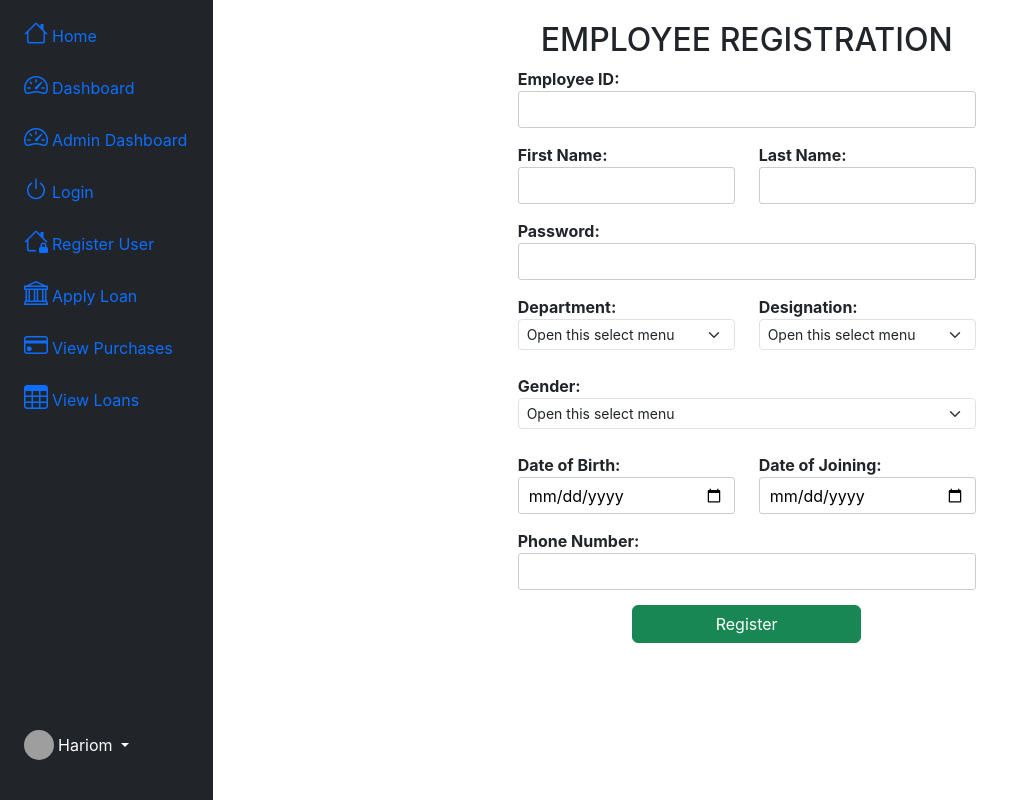
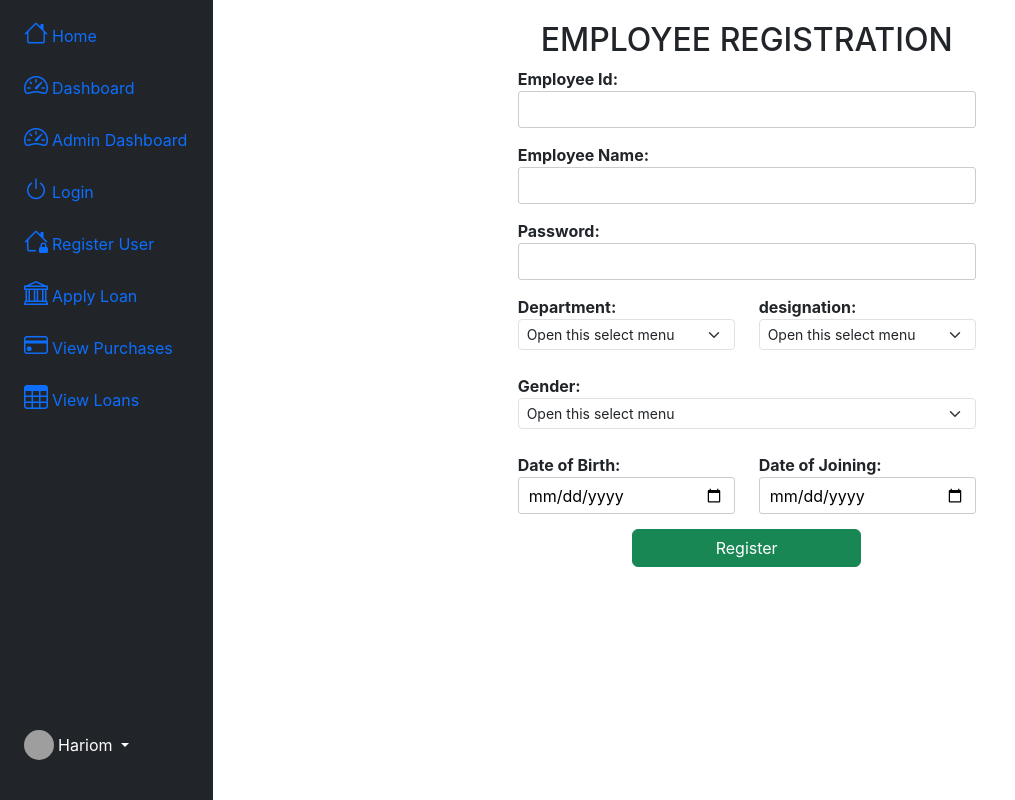
Before and after one commit to Hariom1509/LoanWell, a React (Create React App) app: page /register in a window 1280 px wide. Shown: the whole page, without its empty margins (0-1015 px from the left). Built offline with nearby package versions, Linux system fonts and the light colour scheme; grey boxes are pictures that could not be loaded.

Commit message:
login register connected

```diff
--- a/src/components/AdminLogin.js
+++ b/src/components/AdminLogin.js
@@ -8,19 +8,19 @@ const AdminLogin = () => {
 
     const history = useNavigate();
 
-    const [email, setEmail] = useState('');
+    const [employee_id, setEmployee_id] = useState('');
     const [password, setPassword] = useState('');
     const [successMessage, setSuccessMessage] = useState('');
     const [errorMessage, setErrorMessage] = useState('');
 
     const handleLogin = async () => {
-        if (!email || !password) {
-          setErrorMessage('Please enter both email and password.');
+        if (!employee_id || !password) {
+          setErrorMessage('Please enter both employee_id and password.');
           return;
         }
 
         const employee = {
-          email,
+          employee_id,
           password
         };
 
@@ -33,7 +33,7 @@ const AdminLogin = () => {
                 history('/admin-dashboard'); // navigates to product Component
               }, 0);
             } else {
-              setErrorMessage('Invalid email or password.');
+              setErrorMessage('Invalid employee_id or password.');
             }
           } catch (error) {
             console.error('Login error', error);
@@ -49,8 +49,8 @@ const AdminLogin = () => {
             <br></br>
             <br></br>
             <div className="form-group">
-            <label>Email:</label>
-            <input type="email" className="form-control" value={email} onChange={(e) => setEmail(e.target.value)} />
+            <label>Employee_id:</label>
+            <input type="employee_id" className="form-control" value={employee_id} onChange={(e) => setEmployee_id(e.target.value)} />
             </div>
             <div className="form-group">
             <label>Password:</label>
--- a/src/components/Login.js
+++ b/src/components/Login.js
@@ -8,19 +8,19 @@ const Login = () => {
 
     const history = useNavigate();
 
-    const [email, setEmail] = useState('');
+    const [employee_id, setEmployee_id] = useState('');
     const [password, setPassword] = useState('');
     const [successMessage, setSuccessMessage] = useState('');
     const [errorMessage, setErrorMessage] = useState('');
 
     const handleLogin = async () => {
-        if (!email || !password) {
-          setErrorMessage('Please enter both email and password.');
+        if (!employee_id || !password) {
+          setErrorMessage('Please enter both employee_id and password.');
           return;
         }
 
         const employee = {
-          email,
+          employee_id,
           password
         };
 
@@ -33,7 +33,7 @@ const Login = () => {
                 history('/dashboard'); // navigates to product Component
               }, 0);
             } else {
-              setErrorMessage('Invalid email or password.');
+              setErrorMessage('Invalid employee_id or password.');
             }
           } catch (error) {
             console.error('Login error', error);
@@ -49,8 +49,8 @@ const Login = () => {
             <br></br>
             <br></br>
             <div className="form-group">
-            <label>Email:</label>
-            <input type="email" className="form-control" value={email} onChange={(e) => setEmail(e.target.value)} />
+            <label>Employee_id:</label>
+            <input type="employee_id" className="form-control" value={employee_id} onChange={(e) => setEmployee_id(e.target.value)} />
             </div>
             <div className="form-group">
             <label>Password:</label>
--- a/src/components/Register.js
+++ b/src/components/Register.js
@@ -11,16 +11,14 @@ const Register = () => {
 
     //defining state
     const [employee, setEmployee] = useState({
-        empid: '',
-        fname: '',
-        lname: '',
-        password: '',
-        dept: '',
+        employee_id: '',
+        employee_name: '',
+        designation: '',
+        department: '',
         gender: '',
-        design: '',
         dob: '',
         doj: '',
-        phoneNo: '',
+        password: '',
     });
 
 
@@ -71,19 +69,14 @@ const Register = () => {
     const validateForm = () => {
         let validationErrors = {};
 
-        if (!employee.empid) {
-            validationErrors.empid = 'Emp ID is required.';
-        }
+        // if (!employee.employee_id) {
+        //     validationErrors.employee_id = 'Emp ID is required.';
+        // }
 
-        if (!employee.fname) {
-            validationErrors.fname = 'First Name is required.';
-        }
-        else if (!/^[A-Za-z]+$/.test(employee.fname)) {
-            validationErrors.fname = 'Enter Alphabets Only';
-        }
-
-        if (!employee.lname) {
-            validationErrors.lname = 'Last Name is required.';
+        if (!employee.employee_name) {
+            validationErrors.employee_name = 'Name is required.';
+        } else if(!/^[a-zA-Z ]*$/.test(employee.employee_name)) {
+            validationErrors.employee_name = 'Name can only be alphabet';
         }
 
         if (!employee.password) {
@@ -92,16 +85,16 @@ const Register = () => {
             validationErrors.password = 'Password must be at least 6 characters.';
         }
 
-        if (!employee.dept) {
-            validationErrors.dept = 'Department is required.';
+        if (!employee.department) {
+            validationErrors.department = 'Department is required.';
         }
 
         if (!employee.gender) {
             validationErrors.gender = 'Gender is required.';
         }
 
-        if (!employee.design) {
-            validationErrors.design = 'Designation is required.';
+        if (!employee.designation) {
+            validationErrors.designation = 'designationation is required.';
         }
 
         if (!employee.dob) {
@@ -112,11 +105,11 @@ const Register = () => {
             validationErrors.doj = 'Date of Joining is required.';
         }
 
-        if (!employee.phoneNo) {
-            validationErrors.phoneNo = 'Phone number is required.';
-        } else if (!/^\d{10}$/.test(employee.phoneNo)) {
-            validationErrors.phoneNo = 'Invalid phone number. Please enter a 10-digit number.';
-        }
+        // if (!employee.phoneNo) {
+        //     validationErrors.phoneNo = 'Phone number is required.';
+        // } else if (!/^\d{10}$/.test(employee.phoneNo)) {
+        //     validationErrors.phoneNo = 'Invalid phone number. Please enter a 10-digit number.';
+        // }
 
 
         return validationErrors;
@@ -127,46 +120,35 @@ const Register = () => {
             <h2 className='head'>EMPLOYEE REGISTRATION</h2>
             {successMessage && <p className="success-message">{successMessage}</p>}
             <form onSubmit={handleSubmit} class="form-horizontal">
-                <div className="form-group col-md-12">
-                    <label for="inputsm">Employee ID:</label>
-                    <input
-                        type="empid"
-                        name="empid"
-                        value={employee.empid}
-                        onChange={handleChange}
-                        className={errors.empid && 'error' && 'input-sm'}
-                        style={{height:'37px'}}
-                        id = 'inputsm'
-                    />
-                    {errors.empid && <p className="error-message">{errors.empid}</p>}
+            <div className='row'>
+                    <div className='col'>
+                        <div className="form-group">
+                            <label>Employee Id:</label>
+                            <input
+                                type="text"
+                                name="employee_id"
+                                value={employee.employee_id}
+                                onChange={handleChange}
+                                className={errors.employee_id && 'error'}
+                                style={{height:'37px'}}
+                            />
+                            {errors.employee_id && <p className="error-message">{errors.employee_id}</p>}
+                        </div>
+                    </div>
                 </div>
                 <div className='row'>
                     <div className='col'>
                         <div className="form-group">
-                            <label>First Name:</label>
+                            <label>Employee Name:</label>
                             <input
                                 type="text"
-                                name="fname"
-                                value={employee.fname}
+                                name="employee_name"
+                                value={employee.employee_name}
                                 onChange={handleChange}
-                                className={errors.fname && 'error'}
+                                className={errors.employee_name && 'error'}
                                 style={{height:'37px'}}
                             />
-                            {errors.fname && <p className="error-message">{errors.fname}</p>}
-                        </div>
-                    </div>
-                    <div className='col'>
-                        <div className="form-group">
-                            <label>Last Name:</label>
-                            <input
-                                type="text"
-                                name="lname"
-                                value={employee.lname}
-                                onChange={handleChange}
-                                className={errors.lname && 'error'}
-                                style={{height:'37px'}}
-                            />
-                            {errors.lname && <p className="error-message">{errors.lname}</p>}
+                            {errors.employee_name && <p className="error-message">{errors.employee_name}</p>}
                         </div>
                     </div>
                 </div>
@@ -187,38 +169,38 @@ const Register = () => {
                 <div className='row'>
                     <div className='col'>
                         <div className="form-group">
-                            <label for="dept">Department:</label>
-                                <select required onChange={handleChange} className='form-select form-select-sm mb-4' aria-label="Default select example">
+                            <label for="department">Department:</label>
+                                <select required name = "department" value={employee.department} onChange={handleChange} className='form-select form-select-sm mb-4' aria-label="Default select example">
                                     <option selected>Open this select menu</option>
                                     <option value = "CT">CT</option>
                                     <option value = "DTI">DTI</option>
                                     <option value = "TCOO">TCOO</option>
                                     <option value = "CTO">CTO</option>
                                 </select>
-                            {errors.dept && <p className="error-message">{errors.dept}</p>}
+                            {errors.department && <p className="error-message">{errors.department}</p>}
                         </div>
                     </div>
 
                     <div className='col'>
                         <div className="form-group">
-                            <label for="design">Designation:</label>
-                            <select required onChange={handleChange} className='form-select form-select-sm mb-4' aria-label="Default select example">
+                            <label for="designation">designation:</label>
+                            <select name = "designation" required value={employee.designation} onChange={handleChange} className='form-select form-select-sm mb-4' aria-label="Default select example">
                                 <option selected>Open this select menu</option>
-                                <option value = "pa">Program Associate</option>
-                                <option value = "se">Software Engineer</option>
-                                <option value = "mg">Manager</option>
+                                <option value = "Program Associate">Program Associate</option>
+                                <option value = "Software Engineer">Software Engineer</option>
+                                <option value = "Manager">Manager</option>
                             </select>
-                            {errors.design && <p className="error-message">{errors.design}</p>}
+                            {errors.designation && <p className="error-message">{errors.designation}</p>}
                         </div>
                     </div>
                 </div>
 
                 <div className="form-group">
                     <label for="gender">Gender:</label>
-                    <select required onChange={handleChange} className='form-select form-select-sm mb-4' aria-label="Default select example">
+                    <select name =  "gender" required value={employee.gender} onChange={handleChange} className='form-select form-select-sm mb-4' aria-label="Default select example">
                         <option selected>Open this select menu</option>
-                        <option value = "male">Male</option>
-                        <option value = "female">Female</option>
+                        <option value = "M">Male</option>
+                        <option value = "F">Female</option>
                     </select>
                     {errors.gender && <p className="error-message">{errors.gender}</p>}
                 </div>
@@ -254,19 +236,6 @@ const Register = () => {
                     </div>
                 </div>
 
-                <div className="form-group">
-                    <label>Phone Number:</label>
-                    <input
-                        type="text"
-                        name="phoneNo"
-                        value={employee.phoneNo}
-                        onChange={handleChange}
-                        className={errors.phoneNo && 'error'}
-                        style={{height:'37px'}}
-                    />
-                    {errors.phoneNo && <p className="error-message">{errors.phoneNo}</p>}
-                </div>
-
                 <div className="form-group d-grid gap-2 col-6 mx-auto">
                     <button type="submit" className="btn btn-success">
                         Register
--- a/src/service/AuthenticationService.js
+++ b/src/service/AuthenticationService.js
@@ -30,7 +30,8 @@ class AuthenticationService{
 
     static async registerEmployee(employee) {
         try {
-          const response = await axios.post('http://localhost:8085/lms/api/register', employee); // Adjust the API endpoint
+          const response = await axios.post('http://localhost:8085/lms/api/register', employee);
+          console.log(employee) // Adjust the API endpoint
           return response.data;
         } catch (error) {
           console.error('Registration error', error);
```
